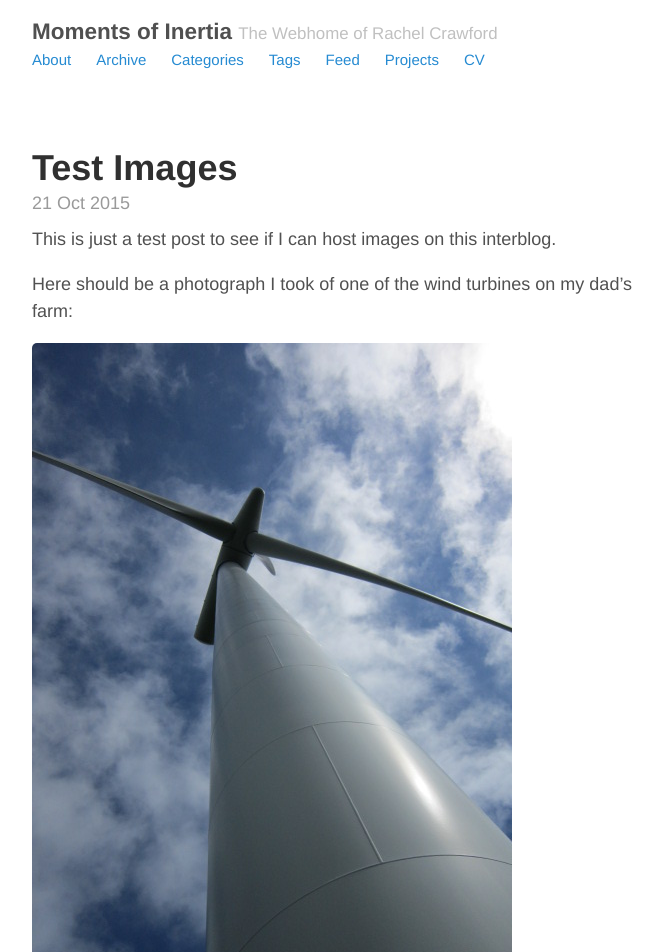
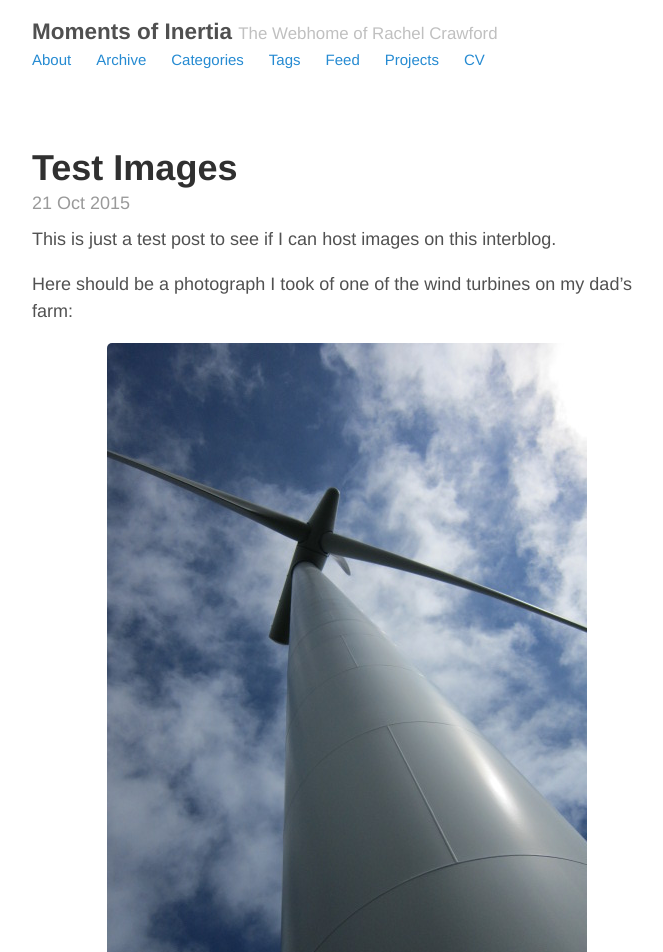
Before and after one commit to rachelnertia/rachelnertia.github.io, a Jekyll site: the page built from _posts/2015-10-21-images.md, in a window 1280 px wide. Shown: the top 952 px of the page, without its empty margins (293-956 px from the left). Built offline with Jekyll 4.4.1, drawn with Linux system fonts in a browser that asks for light colours.

Commit message:
Update _sass/_base.scss
imgs are now horizontally centered.

```diff
--- a/_sass/_base.scss
+++ b/_sass/_base.scss
@@ -49,8 +49,12 @@ a {
 
 img {
   display: block;
+  // Prevent image from spilling over the edge of the column.
   max-width: 100%;
-  margin: 0 0 1rem;
+  // This bit centres the image in the column.
+  margin-left: auto;
+  margin-right: auto;
+  // Round off the corners.
   border-radius: 5px;
 }
 
```
